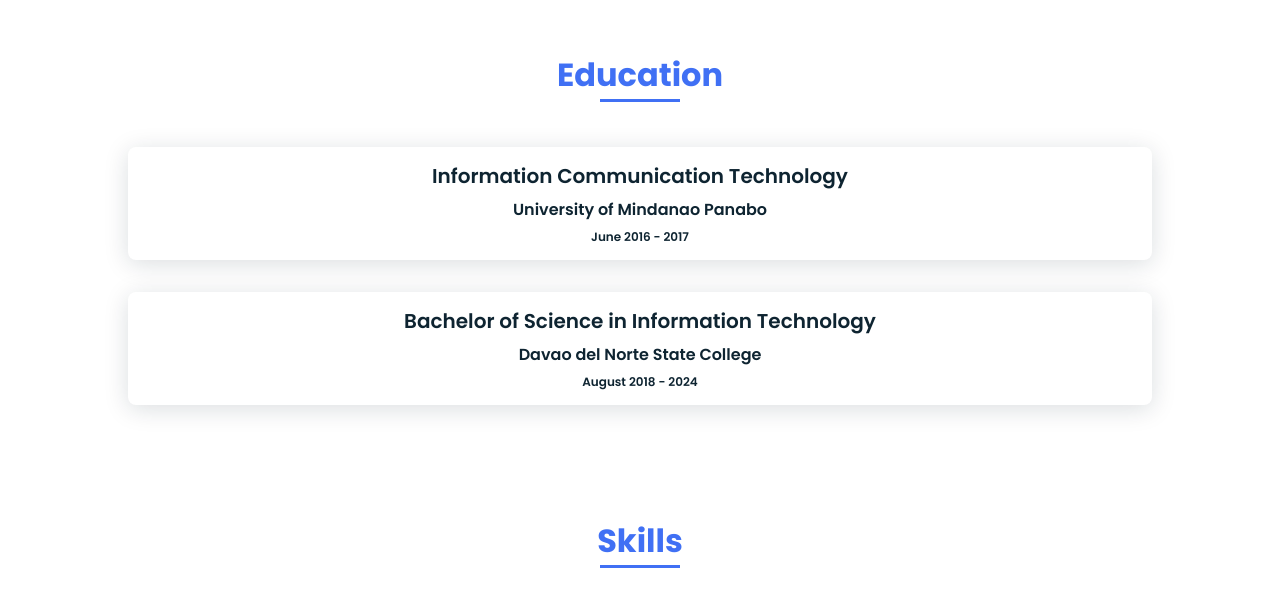
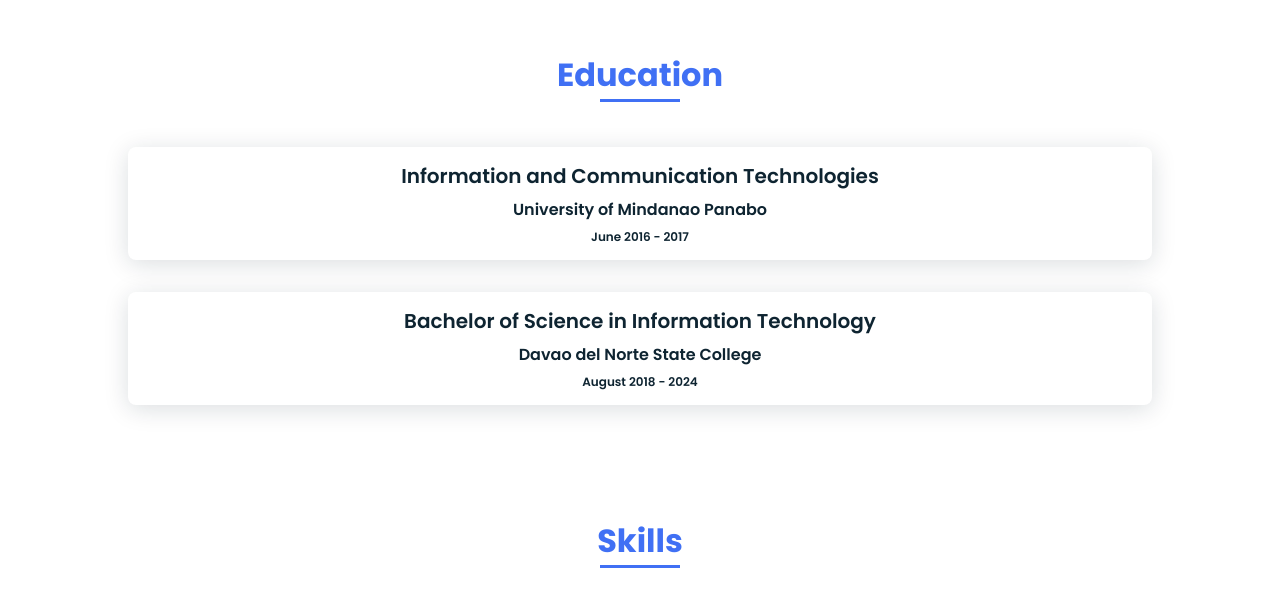
Before and after one commit to joshuabeloy/Portfolio, a plain HTML site: page index.html in a window 1280 px wide. Shown: the part 1811-2418 px from the top of the page. Drawn offline with nearby package versions, Linux system fonts and the light colour scheme.

Commit message:
Update index.html

```diff
--- a/index.html
+++ b/index.html
@@ -104,7 +104,7 @@
         <div class="education-data">
           <div class="education-names">
             <!-- <i class="bx bxl-html5 skills-icon"></i> -->
-            <span class="education-name">Information Communication Technology</span>
+            <span class="education-name">Information and Communication Technologies</span>
             <p class="education-platform ">University of Mindanao Panabo</p>
             <p class="education-duration ">June 2016 - 2017</p>
 
```
